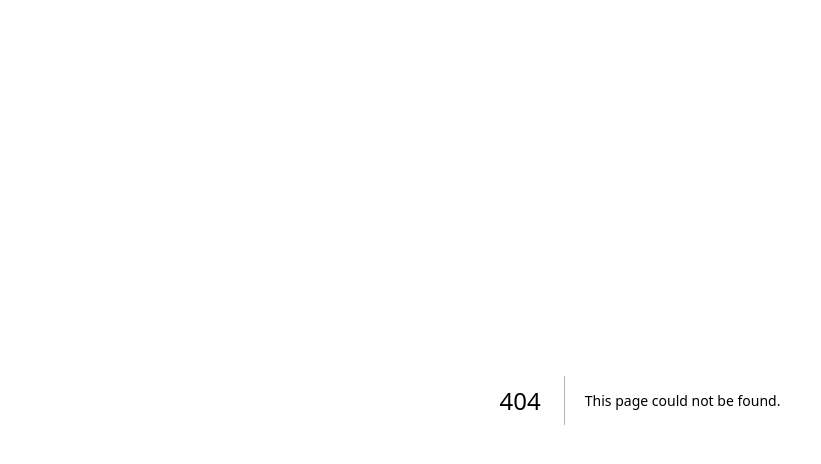
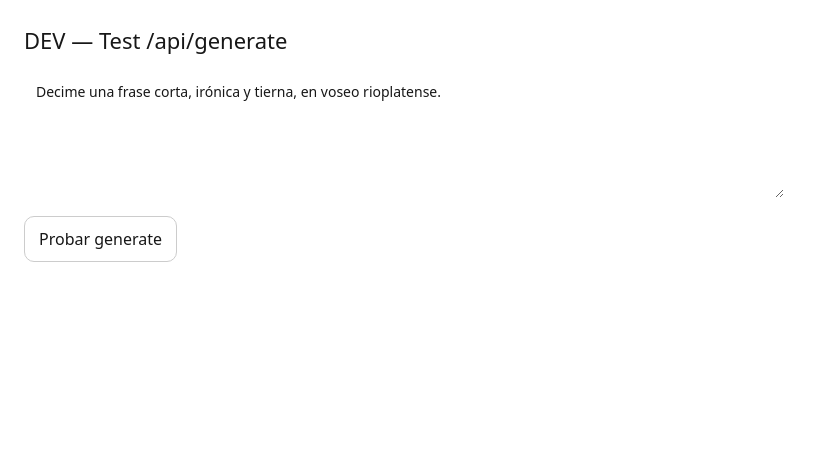
Before and after one commit to facundocampoo-glitch/nextjs-boilerplate, a Next.js app: page /dev in a window 1280 px wide. Before the commit this address had no page. Shown: the top 464 px of the page, without its empty margins (0-821 px from the left). Built offline with nearby package versions, Linux system fonts and the light colour scheme.

Commit message:
Create page.tsx

```diff
--- /dev/null
+++ b/app/dev/page.tsx
@@ -0,0 +1,78 @@
+"use client";
+
+import { useState } from "react";
+
+export default function DevPage() {
+  const [prompt, setPrompt] = useState(
+    "Decime una frase corta, irónica y tierna, en voseo rioplatense."
+  );
+  const [loading, setLoading] = useState(false);
+  const [result, setResult] = useState<string>("");
+  const [error, setError] = useState<string>("");
+
+  async function run() {
+    setLoading(true);
+    setError("");
+    setResult("");
+
+    try {
+      const r = await fetch("/api/generate", {
+        method: "POST",
+        headers: { "Content-Type": "application/json" },
+        body: JSON.stringify({ prompt }),
+      });
+
+      const data = await r.json();
+
+      if (!r.ok || !data.ok) {
+        setError(data?.error || `Error ${r.status}`);
+      } else {
+        setResult(data.text);
+      }
+    } catch (e: any) {
+      setError(e?.message || "Error desconocido");
+    } finally {
+      setLoading(false);
+    }
+  }
+
+  return (
+    <main style={{ padding: 24, fontFamily: "system-ui" }}>
+      <h1 style={{ fontSize: 22, marginBottom: 12 }}>DEV — Test /api/generate</h1>
+
+      <textarea
+        value={prompt}
+        onChange={(e) => setPrompt(e.target.value)}
+        rows={5}
+        style={{ width: "100%", maxWidth: 760, padding: 12, fontSize: 14 }}
+      />
+
+      <div style={{ marginTop: 12 }}>
+        <button
+          onClick={run}
+          disabled={loading}
+          style={{
+            padding: "10px 14px",
+            borderRadius: 10,
+            border: "1px solid #ccc",
+            cursor: loading ? "not-allowed" : "pointer",
+          }}
+        >
+          {loading ? "Generando..." : "Probar generate"}
+        </button>
+      </div>
+
+      {error && (
+        <pre style={{ marginTop: 16, color: "crimson", whiteSpace: "pre-wrap" }}>
+          {error}
+        </pre>
+      )}
+
+      {result && (
+        <pre style={{ marginTop: 16, whiteSpace: "pre-wrap" }}>
+          {result}
+        </pre>
+      )}
+    </main>
+  );
+}
```
